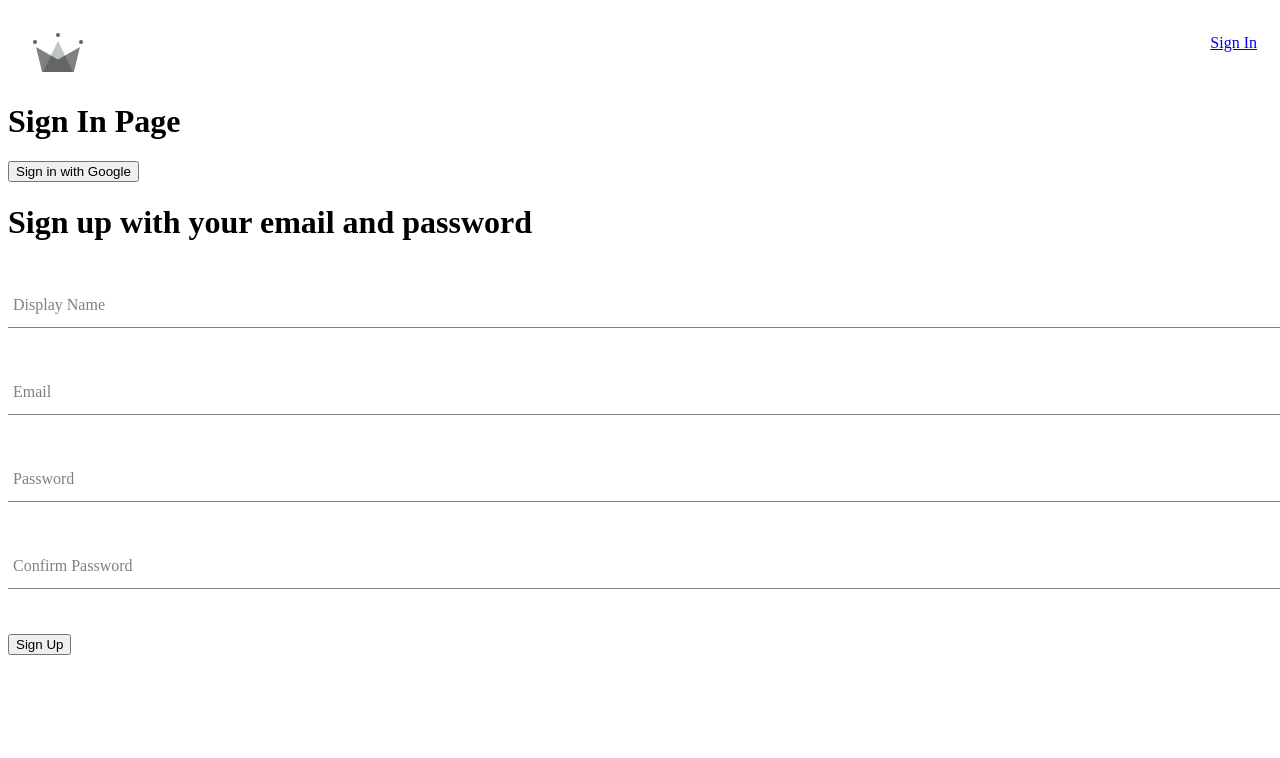
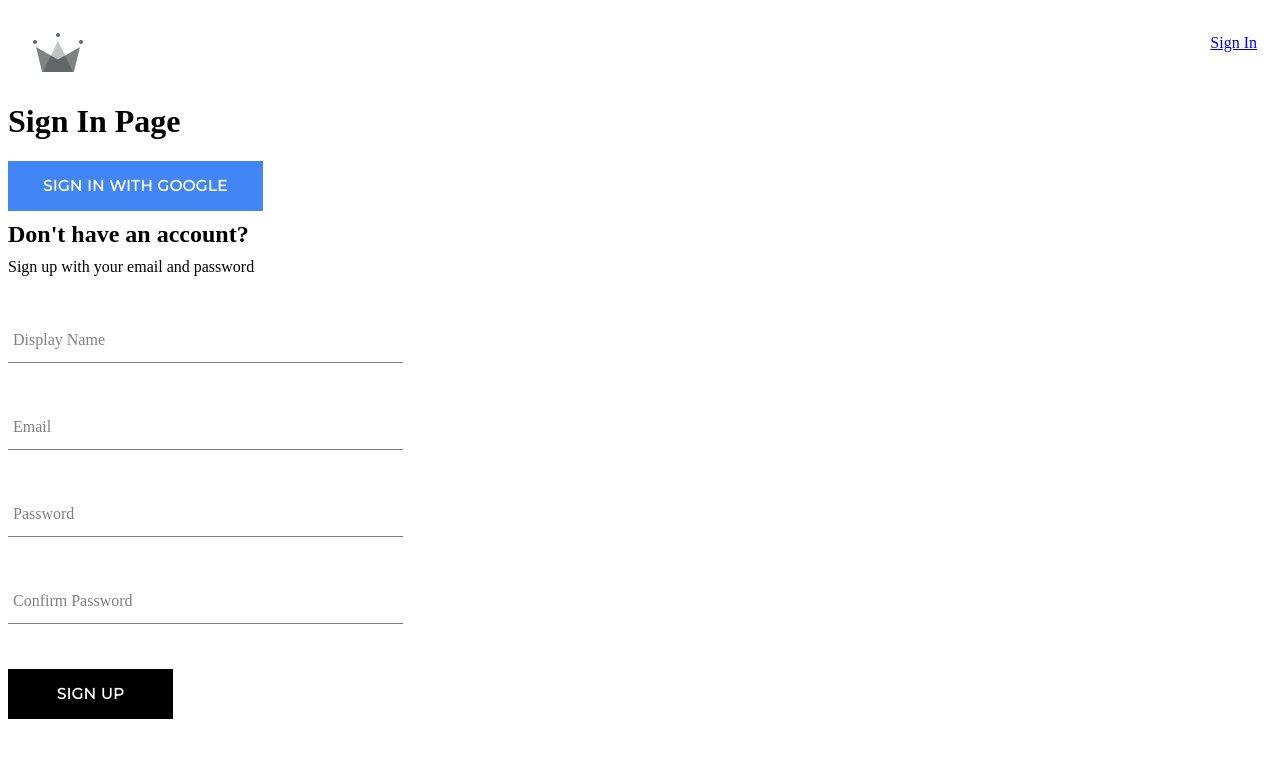
Before and after one commit to chunloy/crwn-clothing, a React (Create React App) app: page /sign-in in a window 1280 px wide. Shown: the top 758 px of the page. Built offline with nearby package versions, Linux system fonts and the light colour scheme; the HTML template or start-up script is replaced by a standard one.

Commit message:
create button component and implement styling

```diff
--- /dev/null
+++ b/src/components/Button.jsx
@@ -0,0 +1,19 @@
+import "./button.scss";
+
+const Button = ({ children, buttonType, ...otherProps }) => {
+  const buttonTypes = {
+    google: "google-sign-in",
+    inverted: "inverted",
+  }
+
+  return (
+    <button
+      className={`button-container ${buttonTypes[buttonType]}`}
+      {...otherProps}
+    >
+      {children}
+    </button>
+  )
+}
+
+export default Button;
--- a/src/components/Form.jsx
+++ b/src/components/Form.jsx
@@ -1,6 +1,8 @@
 import { useState } from "react";
 import FormInput from "./FormInput";
+import Button from "./Button";
 import { createAuthUserWithEmailAndPassword, createUserDocumentFromAuth } from "../utils/firebaseUtils";
+import "./form.scss";
 
 const EmailSignIn = () => {
   const initializeFields = {
@@ -39,8 +41,9 @@
   };
 
   return (
-    <div>
-      <h1>Sign up with your email and password</h1>
+    <div className="sign-up-container">
+      <h2>Don't have an account?</h2>
+      <span>Sign up with your email and password</span>
       <form onSubmit={onSubmitHandler}>
         <FormInput
           required
@@ -78,7 +81,7 @@
           onChange={onChangeHandler}
         />
 
-        <button type="submit">Sign Up</button>
+        <Button type="submit">Sign Up</Button>
       </form>
     </div>
   );
--- a/src/components/GoogleSignIn.jsx
+++ b/src/components/GoogleSignIn.jsx
@@ -1,3 +1,5 @@
+
+import Button from "./Button";
 import { signInWithGooglePopup, createUserDocumentFromAuth } from "../utils/firebaseUtils";
 
 const GoogleSignIn = () => {
@@ -13,9 +15,9 @@
   return (
     <div>
       <h1>Sign In Page</h1>
-      <button onClick={signIn}>
+      <Button onClick={signIn} buttonType="google">
         Sign in with Google
-      </button>
+      </Button>
     </div>
   );
 };
--- /dev/null
+++ b/src/components/button.scss
@@ -0,0 +1,46 @@
+.button-container {
+  min-width: 165px;
+  width: auto;
+  height: 50px;
+  letter-spacing: 0.5px;
+  line-height: 50px;
+  padding: 0 35px 0 35px;
+  font-size: 15px;
+  background-color: black;
+  color: white;
+  text-transform: uppercase;
+  font-family: 'Montserrat', sans-serif;;
+  font-weight: bolder;
+  border: none;
+  cursor: pointer;
+  display: flex;
+  justify-content: center;
+
+  &:hover {
+    background-color: white;
+    color: black;
+    border: 1px solid black;
+  }
+
+  &.google-sign-in {
+    background-color: #4285f4;
+    color: white;
+
+    &:hover {
+      background-color: #357ae8;
+      border: none;
+    }
+  }
+
+  &.inverted {
+    background-color: white;
+    color: black;
+    border: 1px solid black;
+
+    &:hover {
+      background-color: black;
+      color: white;
+      border: none;
+    }
+  }
+}
--- /dev/null
+++ b/src/components/form.scss
@@ -0,0 +1,9 @@
+.sign-up-container {
+  display: flex;
+  flex-direction: column;
+  width: 380px;
+
+  h2 {
+    margin: 10px 0;
+  }
+}
```
